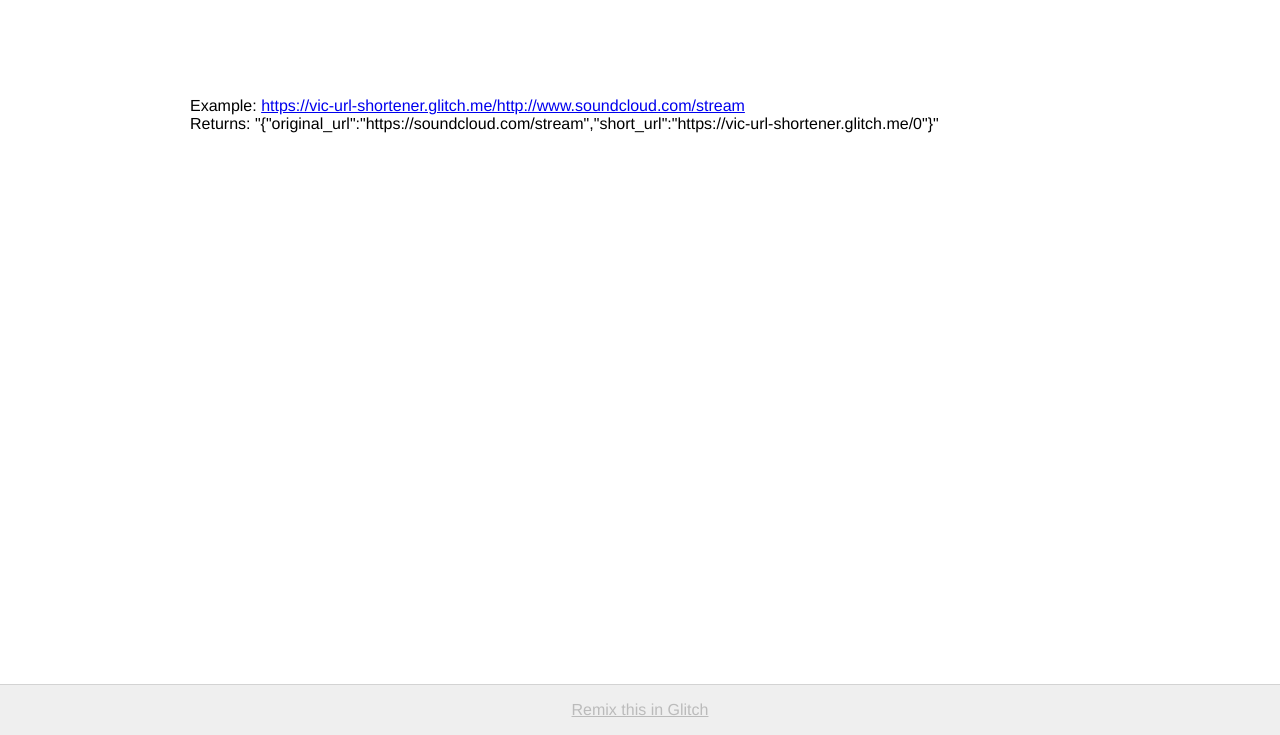
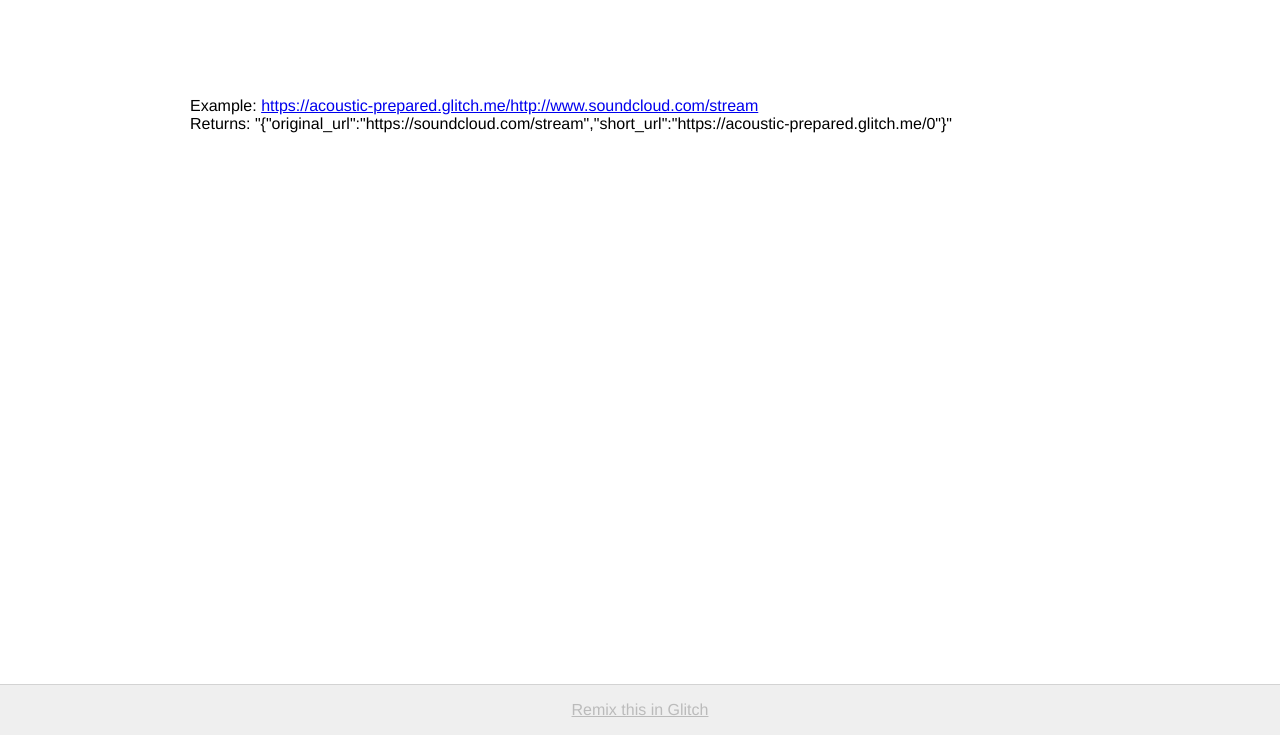
Before and after one commit to luchianvictor/FCC-URL-Shortener, a website: page views/index.html in a window 1280 px wide. Shown: the part 65-800 px from the top of the page. Drawn offline with Linux system fonts and the light colour scheme.

Commit message:
☕️🎥 Updated with Glitch

```diff
--- a/views/index.html
+++ b/views/index.html
@@ -26,8 +26,8 @@
     </header>
 
     <main>
-      <p>Example: <a href="https://acoustic-prepared.glitch.me/http://www.soundcloud.com/stream" >https://vic-url-shortener.glitch.me/http://www.soundcloud.com/stream</a></p>
-      <p>Returns: "{"original_url":"https://soundcloud.com/stream","short_url":"https://vic-url-shortener.glitch.me/0"}"</p>
+      <p>Example: <a href="https://acoustic-prepared.glitch.me/http://www.soundcloud.com/stream" >https://acoustic-prepared.glitch.me/http://www.soundcloud.com/stream</a></p>
+      <p>Returns: "{"original_url":"https://soundcloud.com/stream","short_url":"https://acoustic-prepared.glitch.me/0"}"</p>
 
     </main>
 
```
